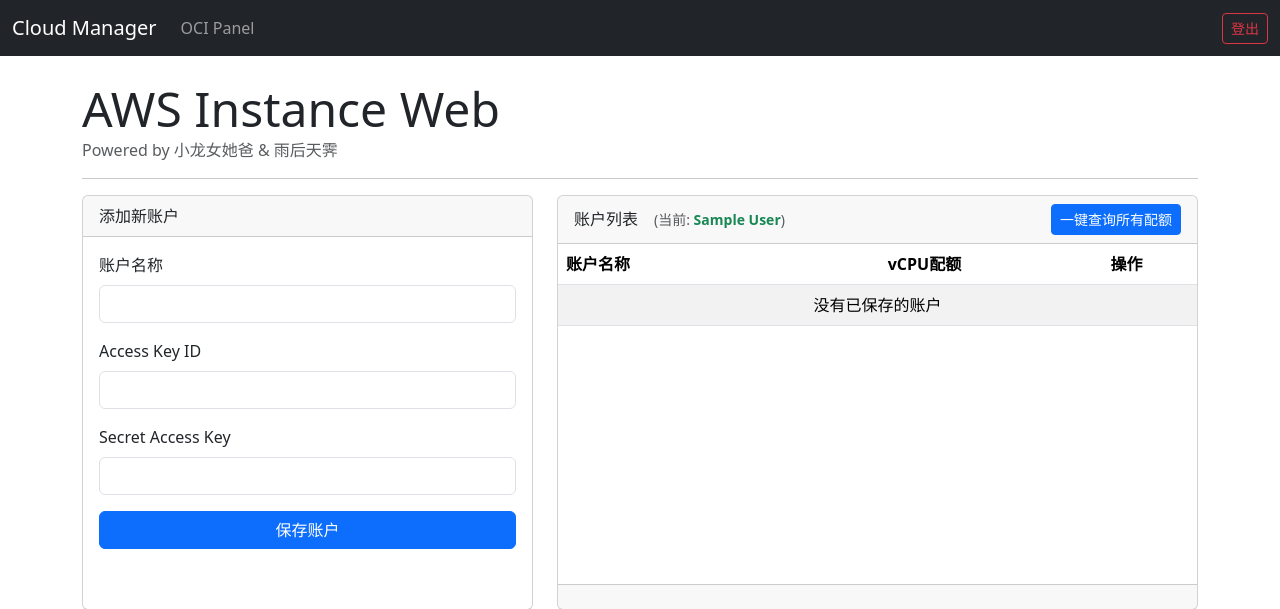
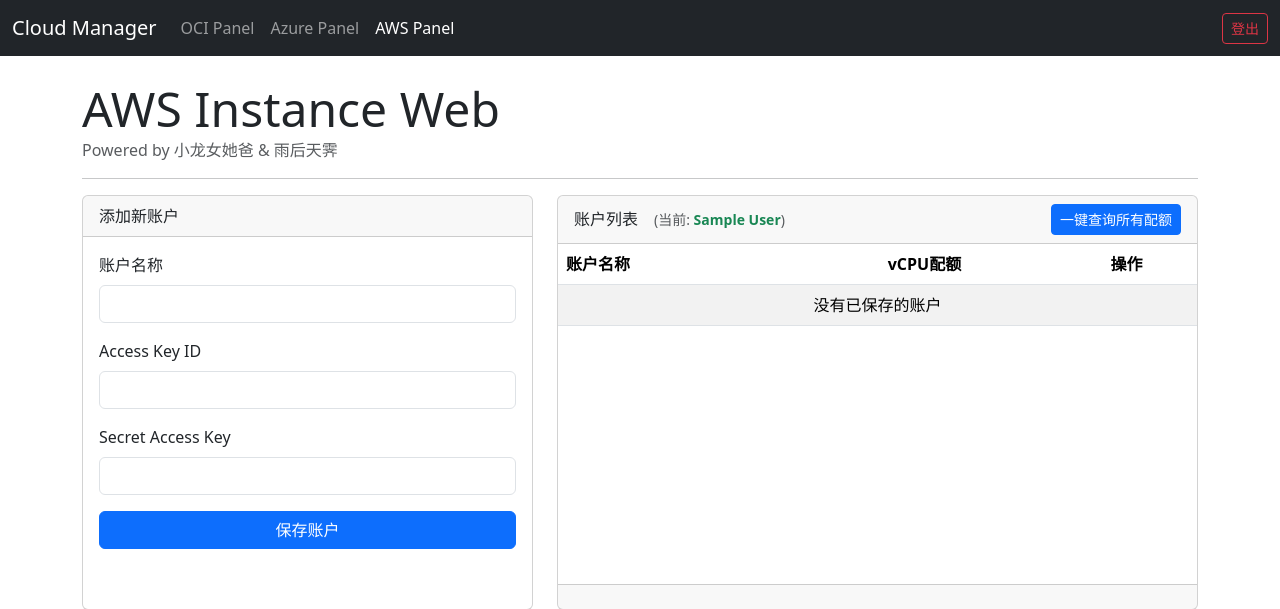
Before and after one commit to SIJULY/cloud_manager, a Flask app: page /aws/ in a window 1280 px wide. Shown: the top 609 px of the page. Run offline with Flask 3, Linux system fonts and the light colour scheme; the visitor is signed in with stand-in values (Sample User, id 1); data that the repository does not hold is empty.

Commit message:
Update layout.html

```diff
--- a/templates/layout.html
+++ b/templates/layout.html
@@ -20,6 +20,12 @@
                     <li class="nav-item">
                         <a class="nav-link {% if request.path.startswith('/oci') %}active{% endif %}" href="{{ url_for('oci.oci_index') }}">OCI Panel</a>
                     </li>
+                    <li class="nav-item">
+                        <a class="nav-link {% if request.path.startswith('/azure') %}active{% endif %}" href="{{ url_for('azure.azure_index') }}">Azure Panel</a>
+                    </li>
+                    <li class="nav-item">
+                        <a class="nav-link {% if request.path.startswith('/aws') %}active{% endif %}" href="{{ url_for('aws.aws_index') }}">AWS Panel</a>
+                    </li>
                 </ul>
                 <a href="{{ url_for('logout') }}" class="btn btn-outline-danger btn-sm">登出</a>
             </div>
```
